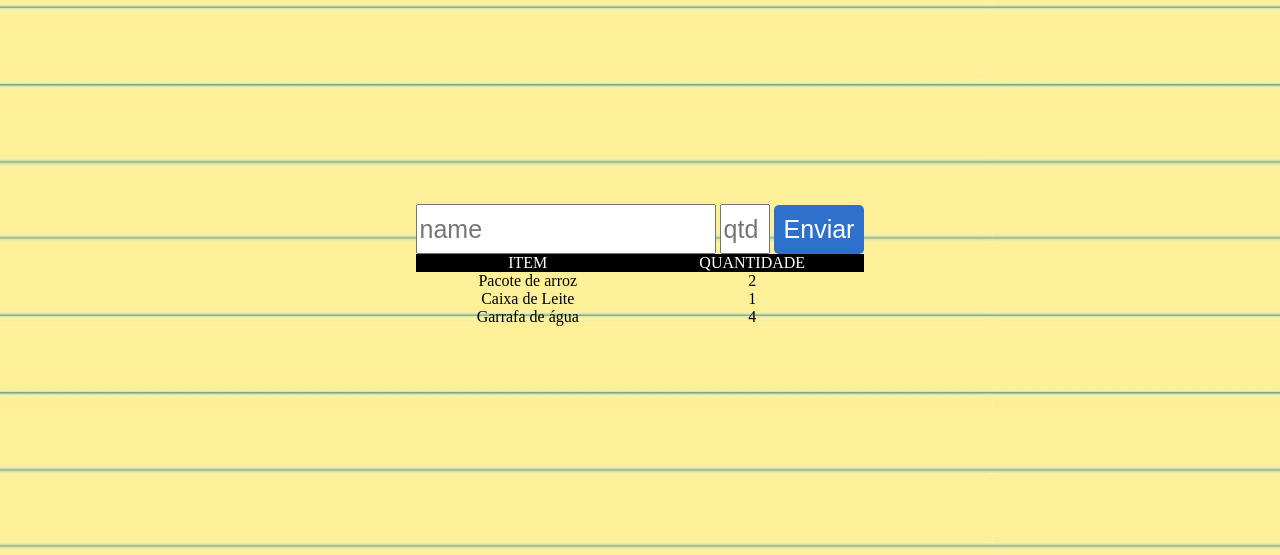
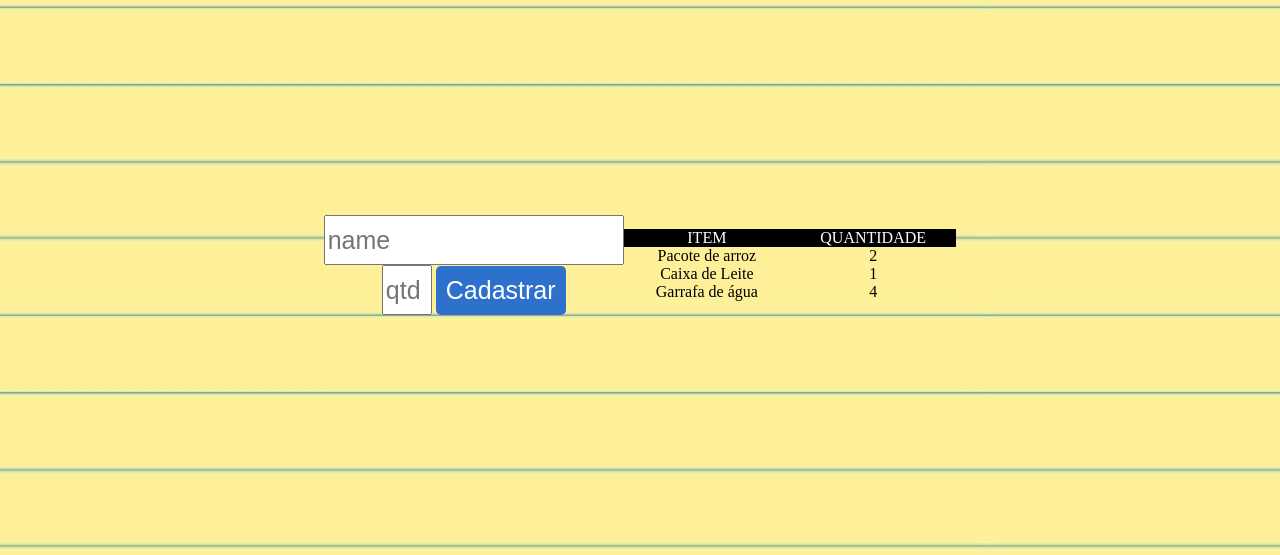
Before and after one commit to Projetos-Pucc/docker, a PHP site: page / in a window 1280 px wide. Shown: the part 135-690 px from the top of the page. Run offline with PHP 8.4, Linux system fonts and the light colour scheme.

Commit message:
:recycle: refactor: change button to input submit

```diff
--- a/src/index.php
+++ b/src/index.php
@@ -10,7 +10,7 @@
     <form class="center-box">
         <input type="text" class="input1" placeholder="name">
         <input type="text" class="input2" placeholder="qtd">
-        <button type="submit" class="styled-button">Enviar</button><br><br\>
+        <input type="submit" value="Cadastrar" class="styled-button" name="action">
     </form>
 
 
```
